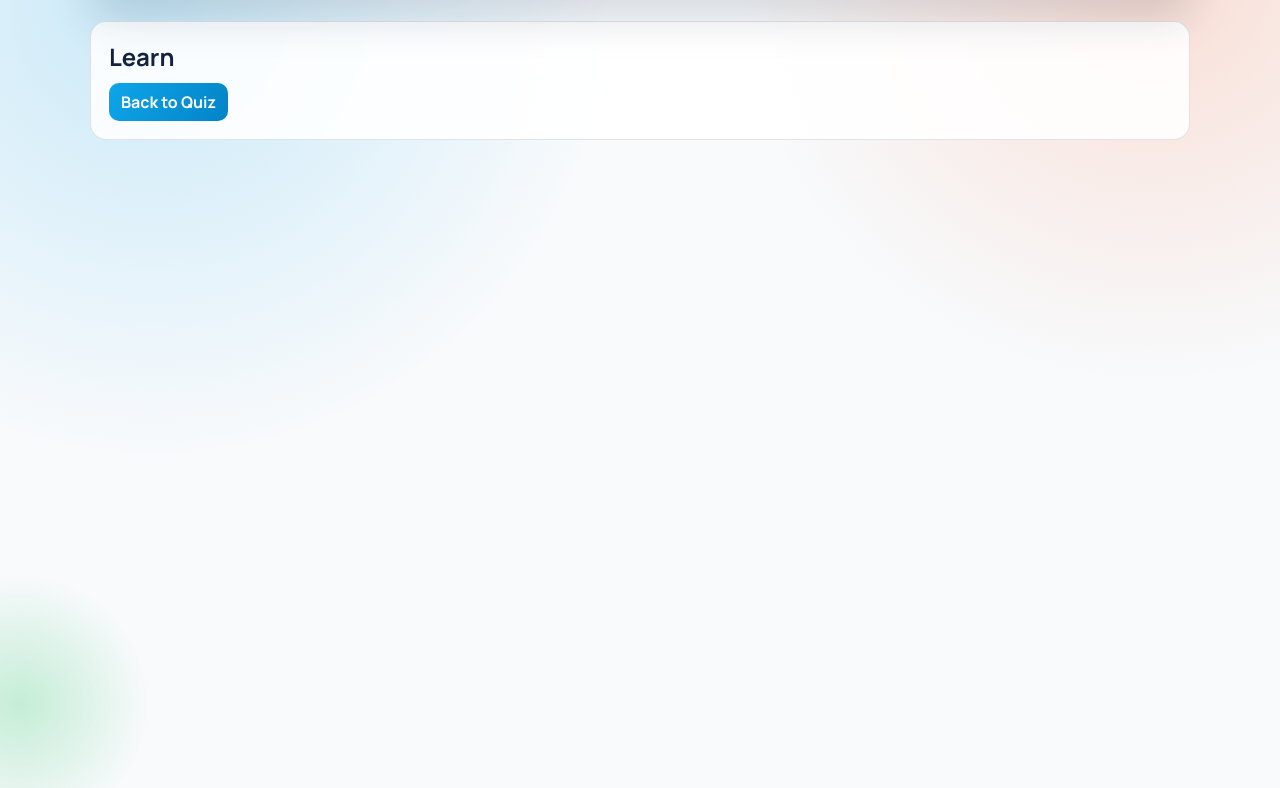
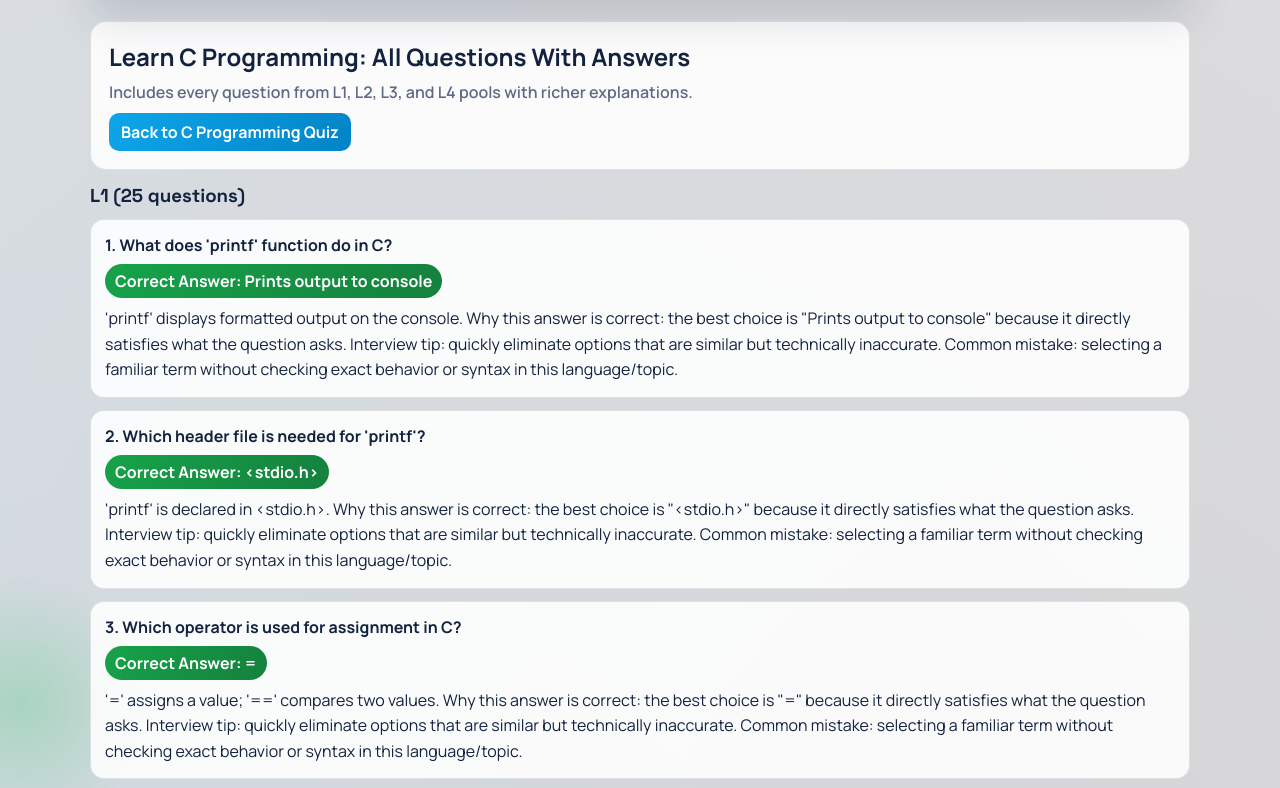
Before and after one commit to girirajgautam/graspquiz, a plain HTML site: page c-learn.html in a window 1280 px wide. Shown: the part 83-871 px from the top of the page. Before the commit the page ends 818 px from the top, so only its background shows below. Drawn offline with Linux system fonts and the light colour scheme.

Commit message:
learnpage update

```diff
--- a/study-pdf.js
+++ b/study-pdf.js
@@ -11,7 +11,10 @@
 
   if (titleEl) titleEl.textContent = `Learn ${subjectName}: All Questions With Answers`;
   if (subtitleEl) subtitleEl.textContent = "Includes every question from L1, L2, L3, and L4 pools with richer explanations.";
-  if (backQuizEl) {`r`n    backQuizEl.setAttribute("href", quizLink);`r`n    backQuizEl.textContent = `"Back to ${subjectName} Quiz`";`r`n  }
+  if (backQuizEl) {
+    backQuizEl.setAttribute("href", quizLink);
+    backQuizEl.textContent = `Back to ${subjectName} Quiz`;
+  }
   if (!gridEl) return;
 
   function extractPool(content, poolName) {
```
Also changed, not shown: index.html (line endings or trailing spaces).
